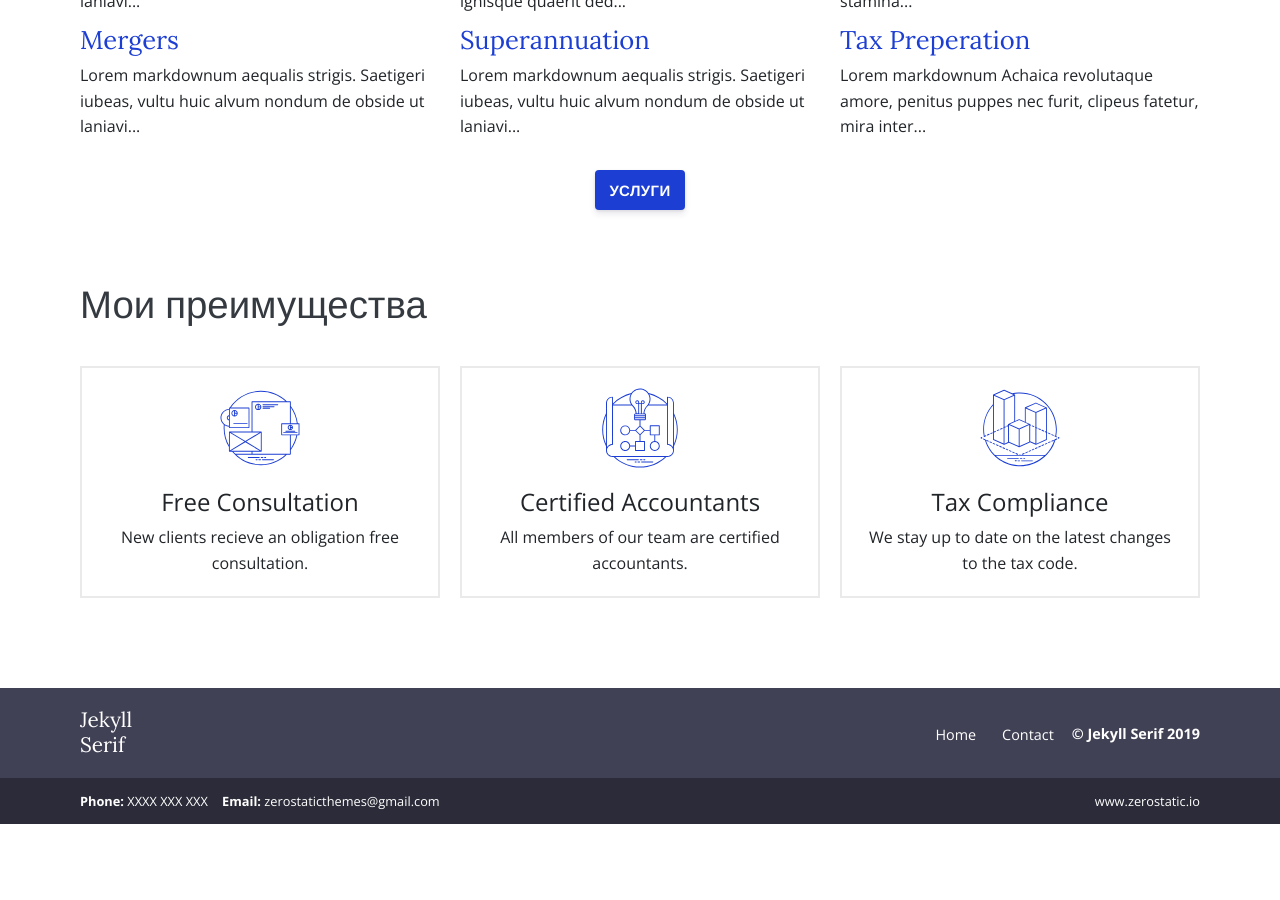
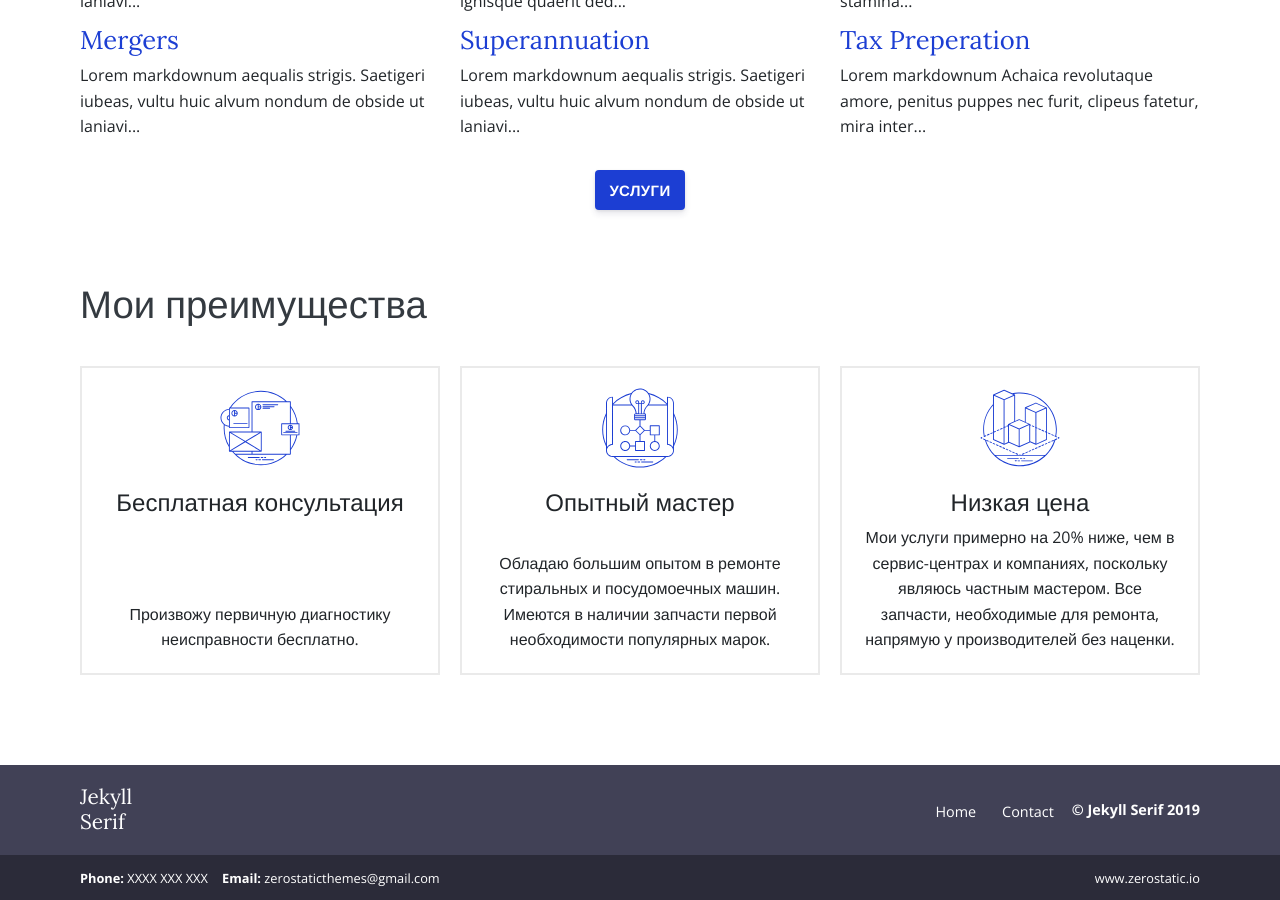
Before and after one commit to fedorsma/fedorsma.github.io, a Jekyll site: the page built from index.html, in a window 1280 px wide and 900 px high, scrolled down 842 px. Built offline with Jekyll 4.4.1, drawn with Linux system fonts in a browser that asks for light colours; before the commit the page ends 1666 px from its top, so only the background shows below that.

Commit message:
Update features.json

```diff
--- a/_data/features.json
+++ b/_data/features.json
@@ -1,17 +1,17 @@
 [
   {
-    "title": "Free Consultation",
-    "description": "New clients recieve an obligation free consultation.",
+    "title": "Бесплатная консультация",
+    "description": "Произвожу первичную диагностику неисправности бесплатно.",
     "image": "images/features/noun_branding_1885335.svg"
   },
   {
-    "title": "Certified Accountants",
-    "description": "All members of our team are certified accountants.",
+    "title": "Опытный мастер",
+    "description": "Обладаю большим опытом в ремонте стиральных и посудомоечных машин. Имеются в наличии запчасти первой необходимости популярных марок.",
     "image": "images/features/noun_The Process_1885341.svg"
   },
   {
-    "title": "Tax Compliance",
-    "description": "We stay up to date on the latest changes to the tax code.",
+    "title": "Низкая цена",
+    "description": "Мои услуги примерно на 20% ниже, чем в сервис-центрах и компаниях, поскольку являюсь частным мастером. Все запчасти, необходимые для ремонта, напрямую у производителей без наценки.",
     "image": "images/features/noun_3d modeling_1885342.svg"
   }
 ]
```
